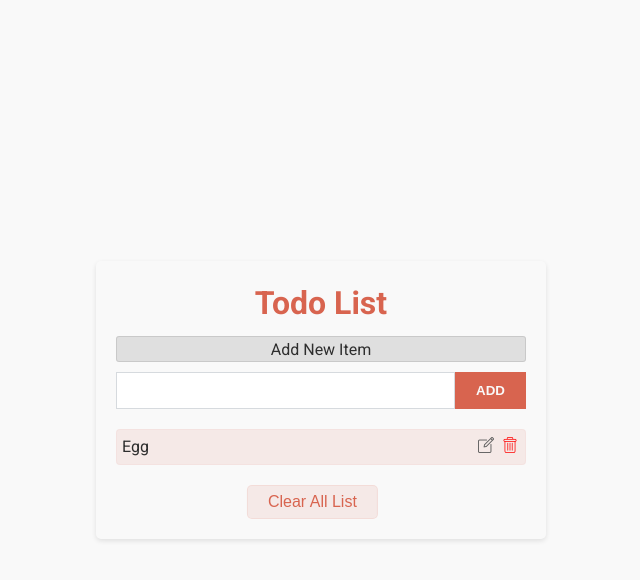
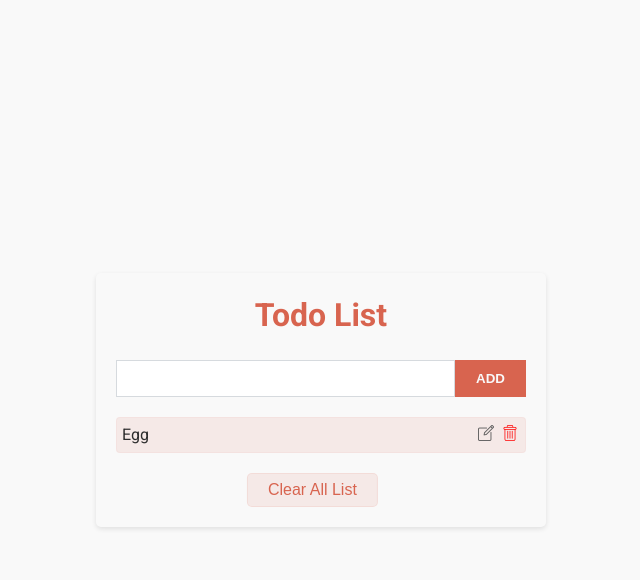
Before and after one commit to MTahir27/JavaScript_Projects, a PHP site: page /15-Todo_List/index.html in a window 1280 px wide. Shown: the top 580 px of the page, without its empty margins (319-959 px from the left). Run offline with PHP 8.4, Linux system fonts and the light colour scheme.

Commit message:
Final Styling

```diff
--- a/15-Todo_List/index.html
+++ b/15-Todo_List/index.html
@@ -22,7 +22,7 @@
         <div class="container">
             <div class="section">
                 <h1>Todo List</h1>
-                <p class="alert">Add New Item</p>
+                <p class="alert"></p>
                 <form class="todo-form">
                     <input type="text" class="input-list">
                     <button class="submit-btn btn">Add</button>
--- a/15-Todo_List/style.css
+++ b/15-Todo_List/style.css
@@ -98,8 +98,6 @@ body {
 
 .alert {
     text-align: center;
-    background-color: rgb(0 0 0 / 10%);
-    border: 1px solid rgb(0 0 0 / 10%);
     border-radius: 3px;
     padding-top: 2px;
     margin-bottom: 10px;
```
